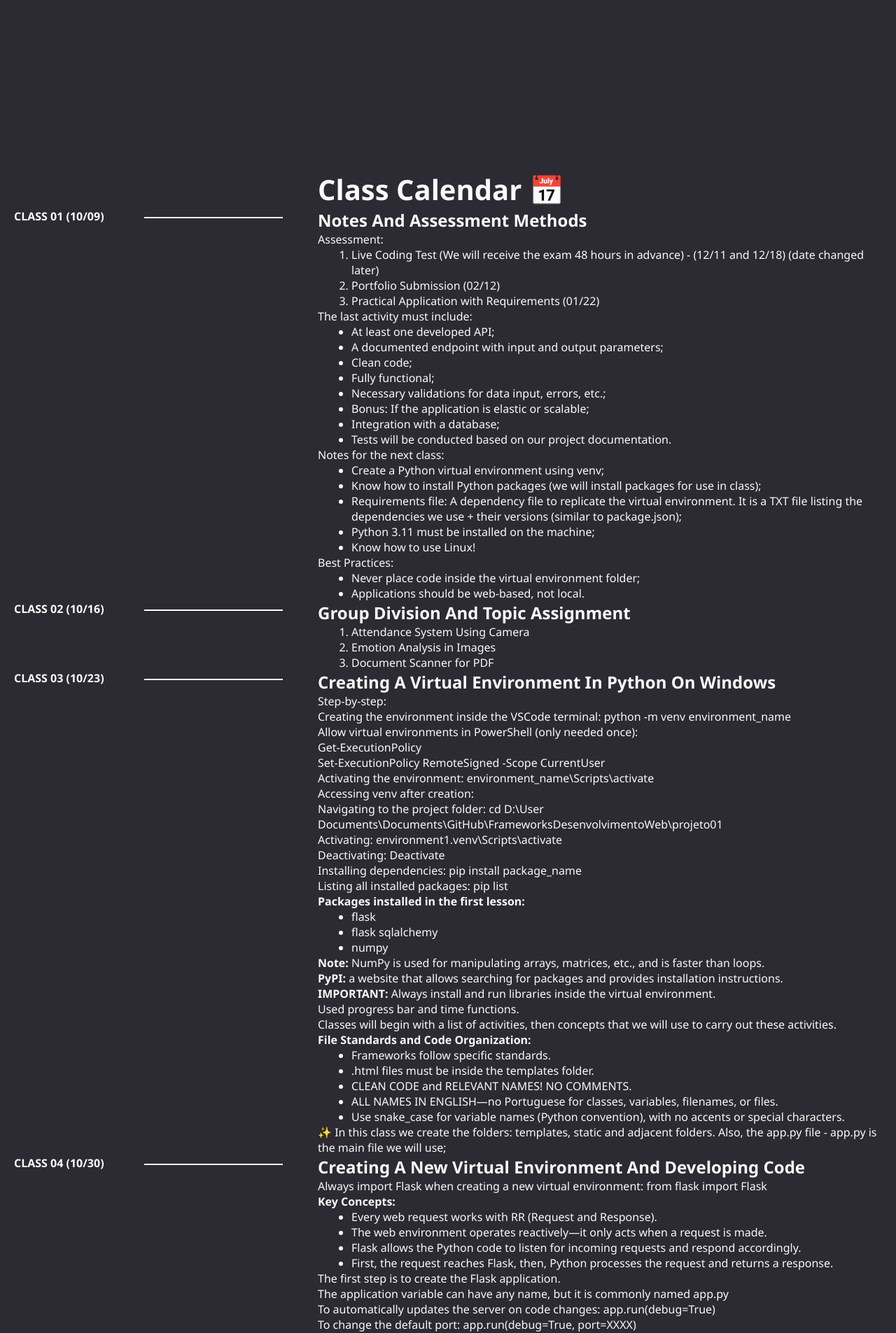
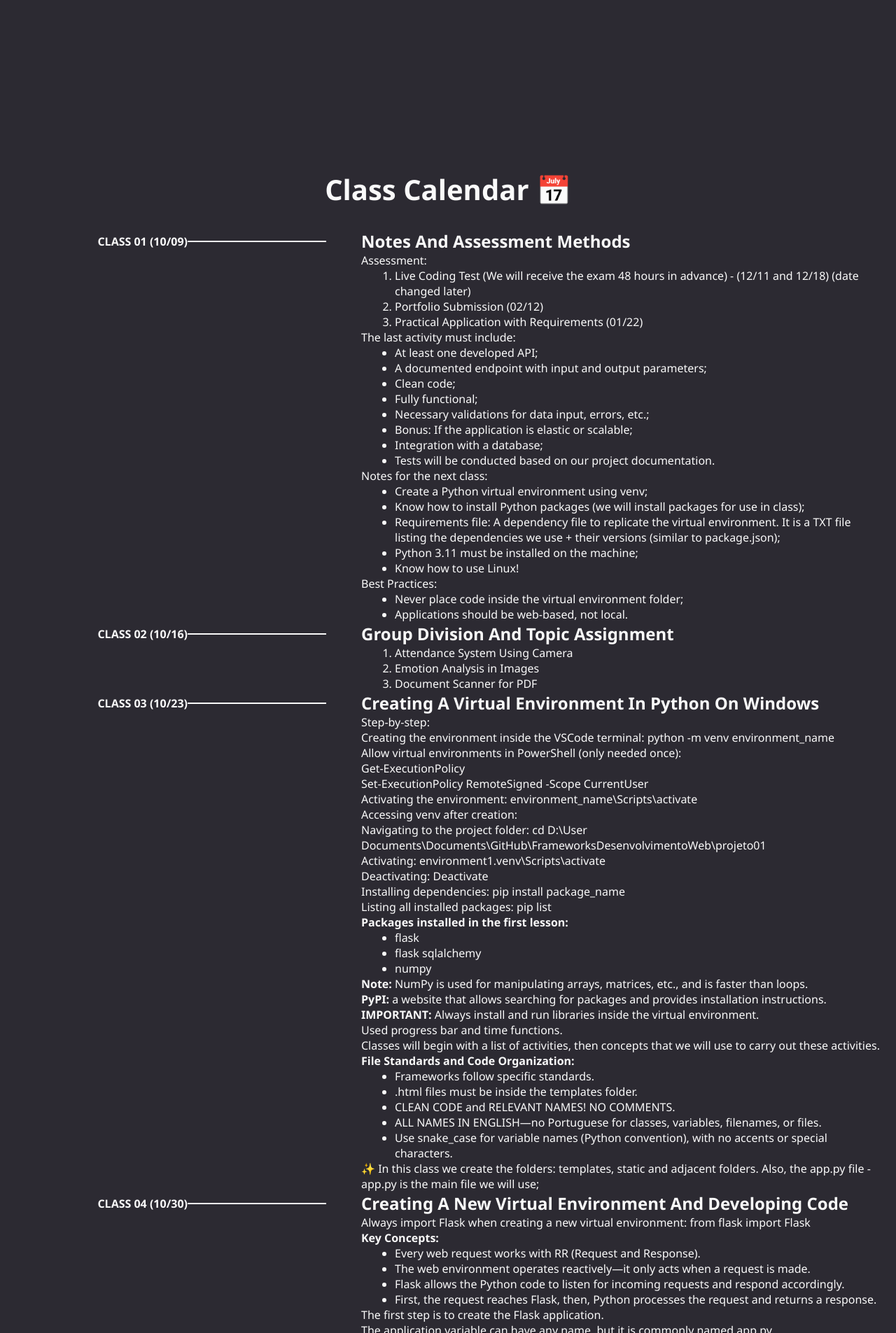
Before and after one commit to IsabelleRancan/FrameworksParaDesenvolvimentoWeb, a Flask app: page / in a window 1280 px wide. Shown: the part 1157-3062 px from the top of the page at 70% size. Run offline with Flask 3, Linux system fonts and the light colour scheme; parts of the project's set-up code (start-up, migrations or seed data) failed here and were passed over.

Commit message:
arrumando Calendar
Faltou centralizar a linha

```diff
--- a/PortifolioFrameworkFlask/static/css/style.css
+++ b/PortifolioFrameworkFlask/static/css/style.css
@@ -90,25 +90,30 @@ body #flask p {
 }
 body #ClassCalendar {
   display: grid;
-  grid-template-columns: 15% 20% 65%;
-  align-items: start;
+  grid-template-columns: 20% 20% 60%;
+  align-items: center;
   padding-left: 20px;
   padding-right: 20px;
 }
 body #ClassCalendar h1 {
   font-size: 40px;
+  grid-column: 1/span 3;
+  display: flex;
+  justify-content: center;
+  margin-bottom: 30px;
 }
 body #ClassCalendar h4 {
   grid-column: 1;
+  display: flex;
+  justify-content: end;
 }
 body #ClassCalendar .decorative-line {
   grid-column: 2;
   width: 80%;
   height: 2px;
-  margin-top: 12px;
   background-color: #FAFAFA;
 }
-body #ClassCalendar > *:not(h4):not(.decorative-line) {
+body #ClassCalendar > *:not(h4, h1):not(.decorative-line) {
   grid-column: 3;
 }
 body #ClassCalendar ol, body #ClassCalendar ul {
--- a/PortifolioFrameworkFlask/static/css/style.scss
+++ b/PortifolioFrameworkFlask/static/css/style.scss
@@ -109,29 +109,35 @@ body {
 
     #ClassCalendar {
         display: grid;
-        grid-template-columns: 15% 20% 65%;
-        align-items: start;
+        grid-template-columns: 20% 20% 60%;
+        align-items: center;
+        //justify-items: center;
         padding-left: 20px;
         padding-right: 20px;
 
         h1{
             font-size: 40px;
+            grid-column: 1 /span 3;
+            display: flex;
+            justify-content: center;
+            margin-bottom: 30px;
 
         }
 
         h4 {
           grid-column: 1; // Garantindo que apenas h4 fique na primeira coluna
+          display: flex;
+          justify-content: end;
         }
 
         .decorative-line {
             grid-column: 2;
             width: 80%;
             height: 2px;
-            margin-top: 12px;
             background-color: $font-color; // Cor do traço (altere conforme necessário)
           }
 
-        > *:not(h4):not(.decorative-line) {
+        > *:not(h4, h1):not(.decorative-line) {
           grid-column: 3; // Todo o resto vai para a terceira coluna
         }
 
```
Also changed, not shown: 1 other file.
